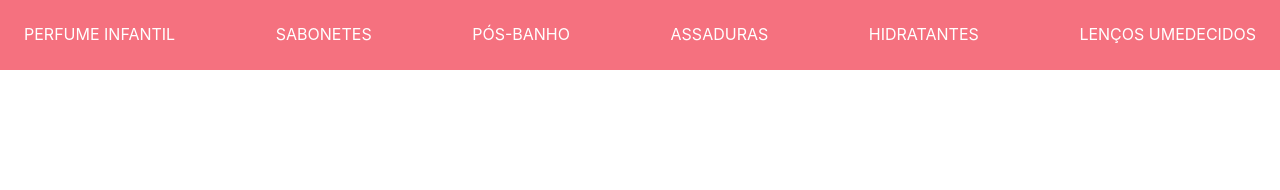
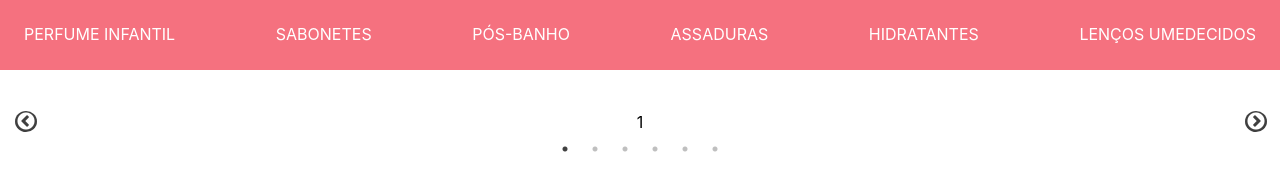
Before and after one commit to MartinGBB/forever-baby, a React (Create React App) app: page / in a window 1280 px wide. Shown: the part 146-336 px from the top of the page. Built offline with nearby package versions, Linux system fonts and the light colour scheme.

Commit message:
feat: adiciona botoes para passar imagens

```diff
--- a/package.json
+++ b/package.json
@@ -11,6 +11,8 @@
     "react": "^17.0.2",
     "react-dom": "^17.0.2",
     "react-scripts": "5.0.0",
+    "react-slick": "^0.28.1",
+    "slick-carousel": "^1.8.1",
     "web-vitals": "^2.1.4"
   },
   "scripts": {
--- a/src/components/Cover.js
+++ b/src/components/Cover.js
@@ -1,11 +1,42 @@
-import React from 'react'
+import React from 'react';
+import Slider from "react-slick";
+import "slick-carousel/slick/slick.css";
+import "slick-carousel/slick/slick-theme.css";
 
 function Cover() {
+  const settings = {
+    dots: true,
+    infinite: true,
+    speed: 500,
+    slidesToShow: 1,
+    slidesToScroll: 1
+  };
   return (
-    <div className="">
-
+    <div className="m-5 p-5">
+       <Slider {...settings}>
+          <div>
+            <h3>1</h3>
+          </div>
+          <div>
+            <h3>2</h3>
+          </div>
+          <div>
+            <h3>3</h3>
+          </div>
+          <div>
+            <h3>4</h3>
+          </div>
+          <div>
+            <h3>5</h3>
+          </div>
+          <div>
+            <h3>6</h3>
+          </div>
+      </Slider>
     </div>
   );
 }
 
 export default Cover;
+
+// reference> https://react-slick.neostack.com/
--- a/src/index.css
+++ b/src/index.css
@@ -1,6 +1,12 @@
 @tailwind base;
 @tailwind components;
 @tailwind utilities;
+
+.slick-prev::before, .slick-arrow::before {
+  padding: 1px;
+  background: rgb(0, 0, 0);
+  border-radius: 50%;
+}
 
 body {
   margin: 0;
```
Also changed, not shown: 1 other file (tests, documents, lock files or other folders).
